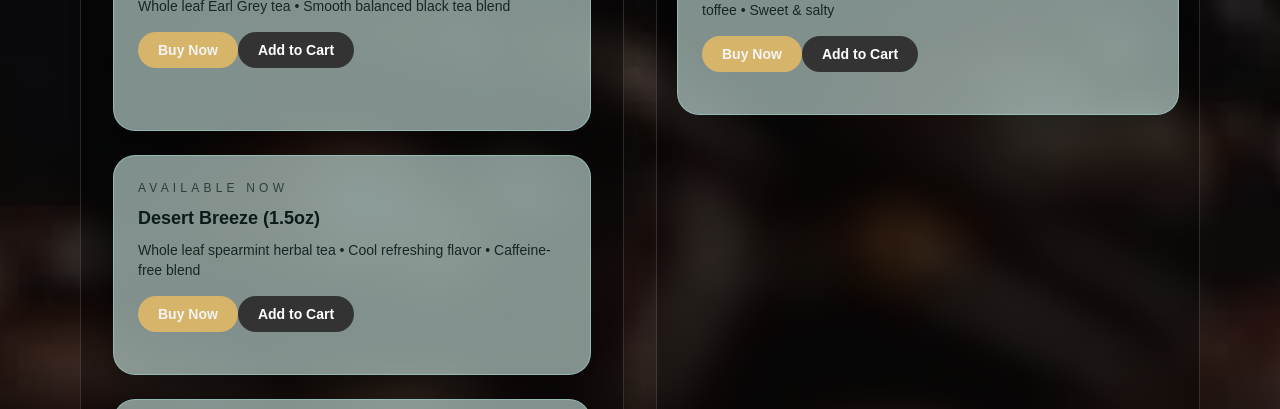
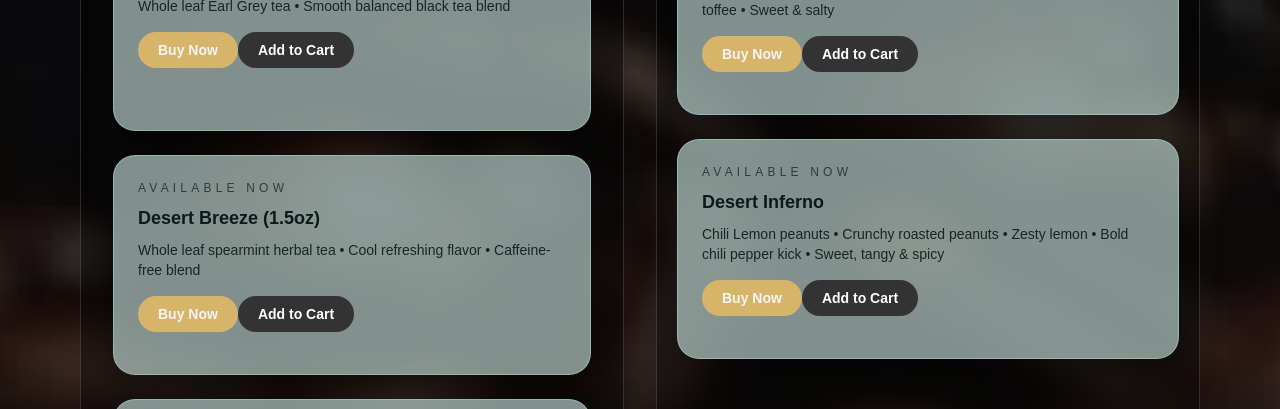
Before and after one commit to caylamarchand-lgtm/cnc-inspire-coffee, a Next.js app: page / in a window 1280 px wide. Shown: the part 5640-6049 px from the top of the page. Built offline with nearby package versions, Linux system fonts and the light colour scheme; no server answers; the database is empty.

Commit message:
Add Desert Inferno chili lemon peanuts

```diff
--- a/app/data/Products.ts
+++ b/app/data/Products.ts
@@ -331,6 +331,15 @@ export const COFFEES: Coffee[] = [
   stripe: "https://buy.stripe.com/9B65kDcga3cD76vdfVefC0U",
   category: "treat",
 },
+{
+  id: "desert-inferno",
+  name: "Desert Inferno",
+  notes: "Chili Lemon peanuts • Crunchy roasted peanuts • Zesty lemon • Bold chili pepper kick • Sweet, tangy & spicy",
+  price: 6,
+  limited: false,
+  stripe: "https://buy.stripe.com/eVq3cva8200r62r5NtefC0V",
+  category: "treat",
+},
 
 ];
 
```
